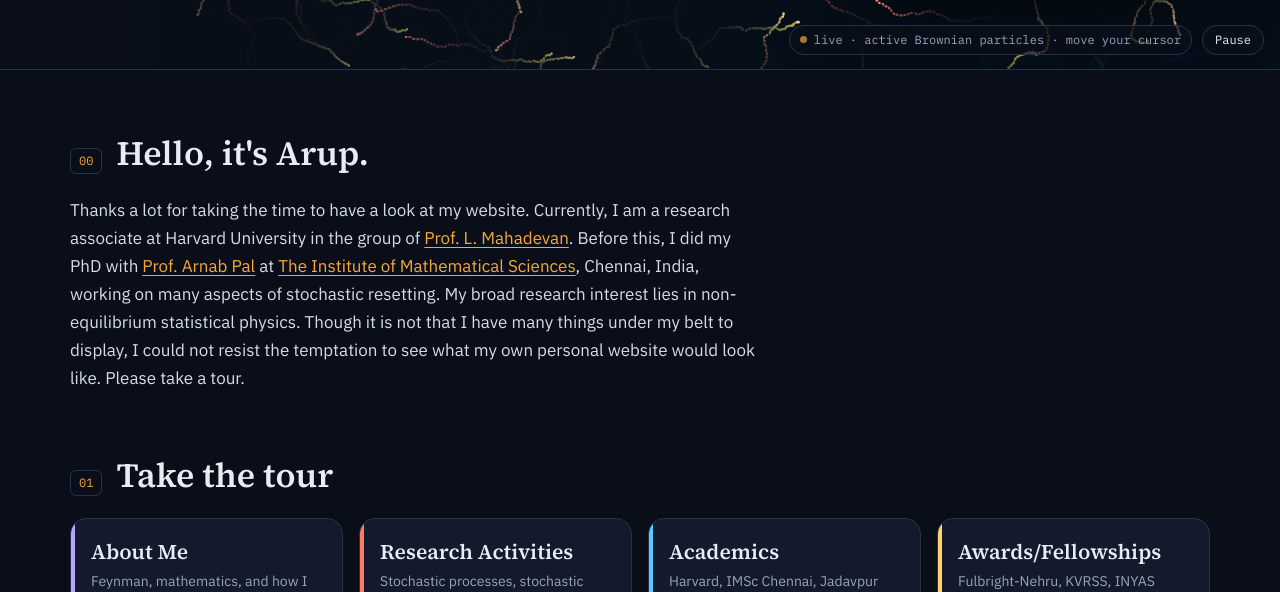
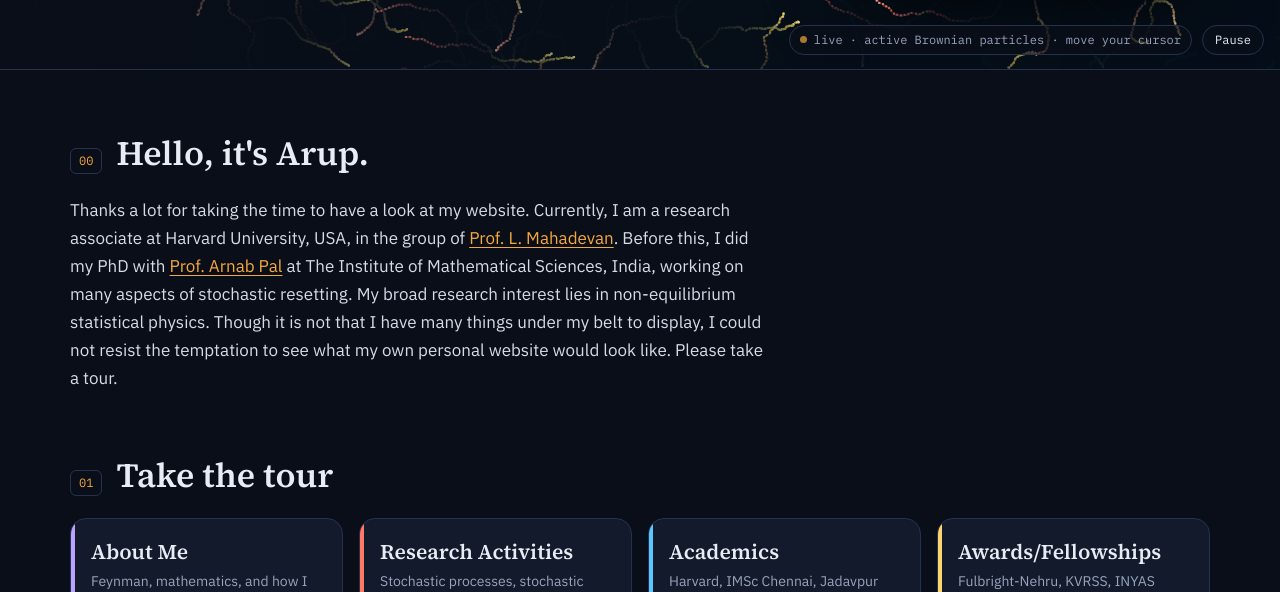
Before and after one commit to arupb1998/arupb1998.github.io, a plain HTML site: page index.html in a window 1280 px wide. Shown: the part 608-1200 px from the top of the page. Drawn offline with Linux system fonts and the light colour scheme; animation ran at ten frames a second.

Commit message:
Home: add USA after Harvard, unlink IMSc, drop Chennai

```diff
--- a/index.html
+++ b/index.html
@@ -310,7 +310,7 @@ footer .mono{font-family:var(--mono);font-size:12px}
     <section>
       <div class="sec-h"><span class="n">00</span><h2>Hello, it's Arup.</h2></div>
       <div class="prose">
-        <p>Thanks a lot for taking the time to have a look at my website. Currently, I am a research associate at Harvard University in the group of <a href="https://softmath.seas.harvard.edu/" target="_blank" rel="noopener">Prof. L. Mahadevan</a>. Before this, I did my PhD with <a href="https://sites.google.com/view/arnab-pal/home" target="_blank" rel="noopener">Prof. Arnab Pal</a> at <a href="https://www.imsc.res.in/" target="_blank" rel="noopener">The Institute of Mathematical Sciences</a>, Chennai, India, working on many aspects of stochastic resetting. My broad research interest lies in non-equilibrium statistical physics. Though it is not that I have many things under my belt to display, I could not resist the temptation to see what my own personal website would look like. Please take a tour.</p>
+        <p>Thanks a lot for taking the time to have a look at my website. Currently, I am a research associate at Harvard University, USA, in the group of <a href="https://softmath.seas.harvard.edu/" target="_blank" rel="noopener">Prof. L. Mahadevan</a>. Before this, I did my PhD with <a href="https://sites.google.com/view/arnab-pal/home" target="_blank" rel="noopener">Prof. Arnab Pal</a> at The Institute of Mathematical Sciences, India, working on many aspects of stochastic resetting. My broad research interest lies in non-equilibrium statistical physics. Though it is not that I have many things under my belt to display, I could not resist the temptation to see what my own personal website would look like. Please take a tour.</p>
       </div>
     </section>
     <section>
```
